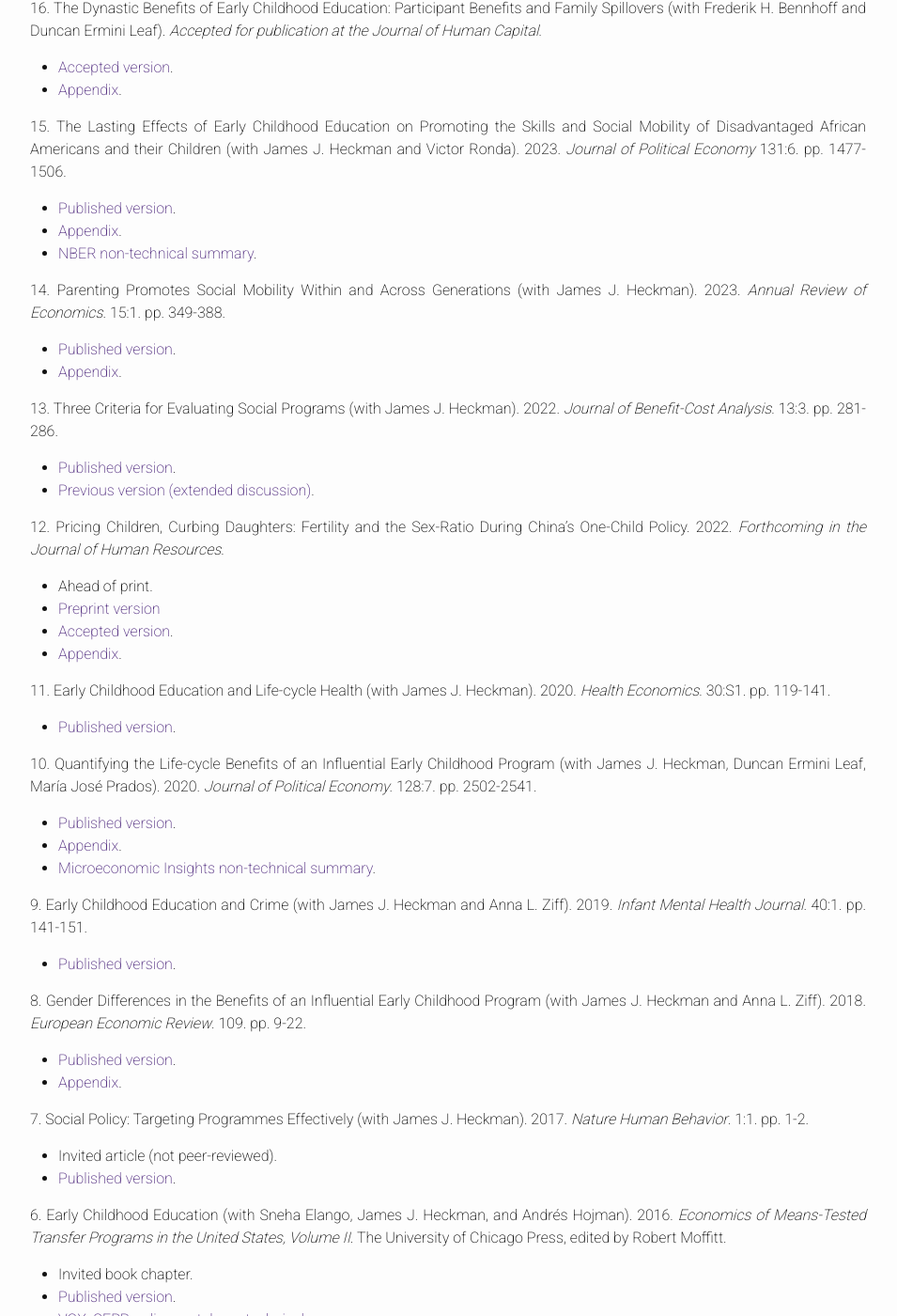
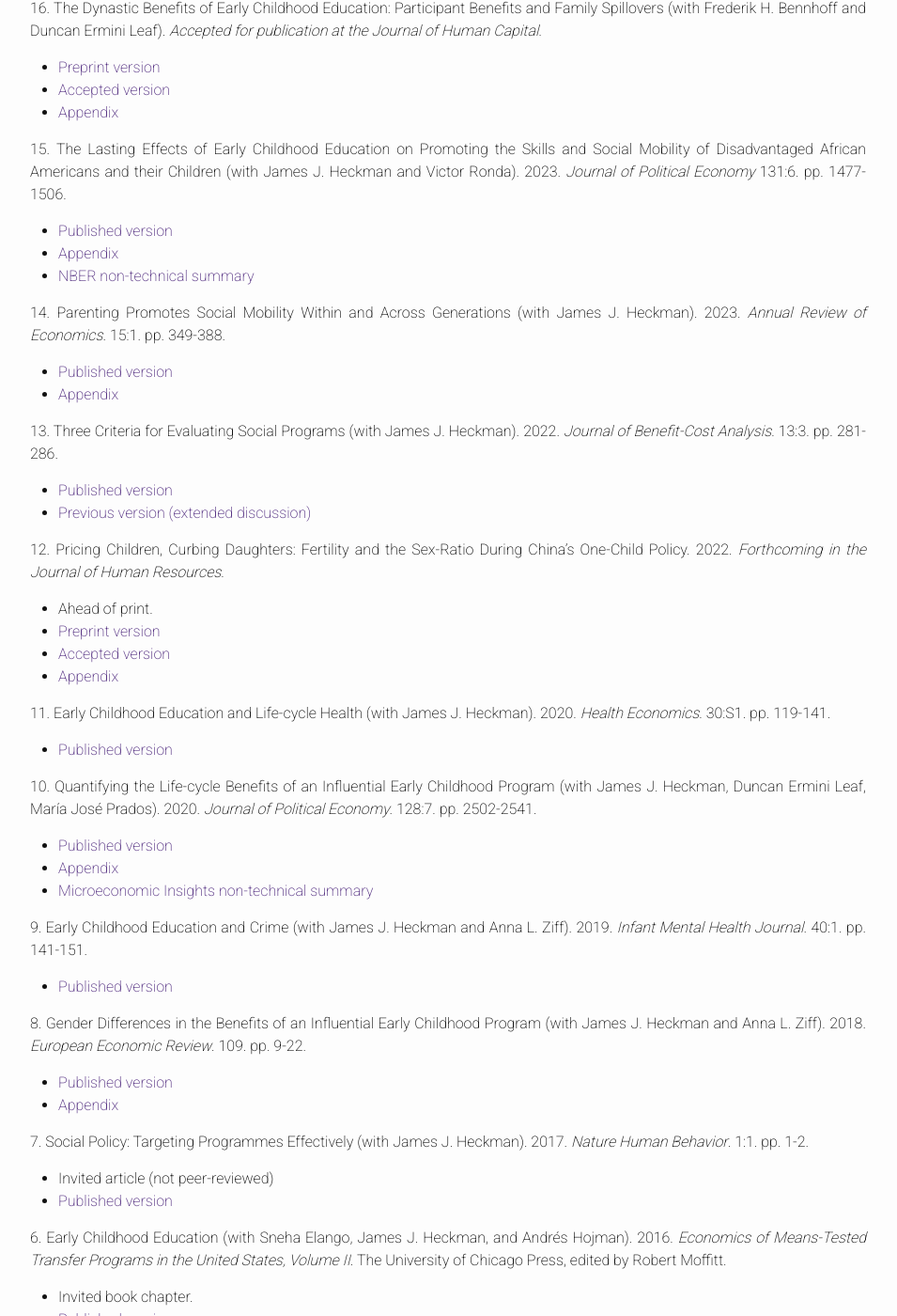
Before and after one commit to jorgelgarcia/jorgelgarcia.github.io, a Jekyll site: the page built from research.md, in a window 1280 px wide and 1400 px high, scrolled down 292 px. Shown: the whole window at 94% size, without its empty margins (163-1118 px from the left). Built offline with Jekyll 4.4.1, drawn with Linux system fonts in a browser that asks for light colours; nearby versions of some CDN libraries; some web fonts are replaced.

Commit message:
add jhc preprint

```diff
--- a/research.md
+++ b/research.md
@@ -12,88 +12,85 @@ My research statement is <a href="https://www.dropbox.com/s/j2zh6xceq8myhmd/garc
 ### Publications
 
 16\. The Dynastic Benefits of Early Childhood Education: Participant Benefits and Family Spillovers (with Frederik H. Bennhoff and Duncan Ermini Leaf). <em>Accepted for publication at the Journal of Human Capital<em>.
-* [Accepted version](https://www.dropbox.com/s/5wskczk6h2364b5/perrycba_revision_2023-07-28a_jlg.pdf?dl=0).
-* [Appendix](https://www.dropbox.com/s/sjocnqphi84edue/perrycba_appendixrevision_2023-07-28a_jlg.pdf?dl=0).
+* [Preprint version](https://www.journals.uchicago.edu/doi/abs/10.1086/728058)
+* [Accepted version](https://www.dropbox.com/s/5wskczk6h2364b5/perrycba_revision_2023-07-28a_jlg.pdf?dl=0)
+* [Appendix](https://www.dropbox.com/s/sjocnqphi84edue/perrycba_appendixrevision_2023-07-28a_jlg.pdf?dl=0)
 <br/>
 
 15\. The Lasting Effects of Early Childhood Education on Promoting the Skills and Social Mobility of Disadvantaged African Americans and their Children (with James J. Heckman and Victor Ronda). 2023. <em>Journal of Political Economy</em> 131:6. pp. 1477-1506.
-* [Published version](https://www.dropbox.com/s/q9ef27a35xfkpuy/722936.pdf?dl=0).
-* [Appendix](https://www.dropbox.com/s/vor0ypc15d6oa7c/perrysecondgen_appendix_08-26-2022a_jlg.pdf?dl=0).
-* [NBER non-technical summary](https://www.nber.org/digest-202110/intergenerational-impacts-perry-preschool-project).
+* [Published version](https://www.dropbox.com/s/q9ef27a35xfkpuy/722936.pdf?dl=0)
+* [Appendix](https://www.dropbox.com/s/vor0ypc15d6oa7c/perrysecondgen_appendix_08-26-2022a_jlg.pdf?dl=0)
+* [NBER non-technical summary](https://www.nber.org/digest-202110/intergenerational-impacts-perry-preschool-project)
 <br/>
 
 14\. Parenting Promotes Social Mobility Within and Across Generations (with James J. Heckman). 2023. <em>Annual Review of Economics</em>. 15:1. pp. 349-388.
-* [Published version](https://www.dropbox.com/scl/fi/xxdba08xeyk7kcjem8yns/annurev-economics-021423-031905.pdf?rlkey=pqy6it5s41xojcyd1wwff1s0n&dl=0).
-* [Appendix](https://www.dropbox.com/s/j279auh3i4pb642/arpaper_appendix_02-14-2023a_jlg.pdf?dl=0).
+* [Published version](https://www.dropbox.com/scl/fi/xxdba08xeyk7kcjem8yns/annurev-economics-021423-031905.pdf?rlkey=pqy6it5s41xojcyd1wwff1s0n&dl=0)
+* [Appendix](https://www.dropbox.com/s/j279auh3i4pb642/arpaper_appendix_02-14-2023a_jlg.pdf?dl=0)
 <br/>
 
 13\. Three Criteria for Evaluating Social Programs (with James J. Heckman). 2022. <em>Journal of Benefit-Cost Analysis</em>. 13:3. pp. 281-286.
-* [Published version](https://www.dropbox.com/s/j6tjzm0iarupldt/three-criteria-for-evaluating-social-programs.pdf?dl=0).
-* [Previous version (extended discussion)](https://www.dropbox.com/s/fmzlaftadxmkb7z/w30005.pdf?dl=0).
+* [Published version](https://www.dropbox.com/s/j6tjzm0iarupldt/three-criteria-for-evaluating-social-programs.pdf?dl=0)
+* [Previous version (extended discussion)](https://www.dropbox.com/s/fmzlaftadxmkb7z/w30005.pdf?dl=0)
 <br/>
 
 12\. Pricing Children, Curbing Daughters: Fertility and the Sex-Ratio During China's One-Child Policy. 2022.  <em>Forthcoming in the Journal of Human Resources</em>.
 * Ahead of print.
 * [Preprint version](http://jhr.uwpress.org/content/early/2022/03/31/jhr.0820-11118R1.full.pdf+html)
-* [Accepted version](https://www.dropbox.com/s/19rvs85us3fssyj/pricingchildren_paper_02252022a_jlg.pdf?dl=0).
-* [Appendix](https://www.dropbox.com/s/lunjmsbd6bjgspi/pricingchildren_appendix_02252022a_jlg.pdf?dl=0).
+* [Accepted version](https://www.dropbox.com/s/19rvs85us3fssyj/pricingchildren_paper_02252022a_jlg.pdf?dl=0)
+* [Appendix](https://www.dropbox.com/s/lunjmsbd6bjgspi/pricingchildren_appendix_02252022a_jlg.pdf?dl=0)
 <br/>
 
 11\. Early Childhood Education and Life-cycle Health (with James J. Heckman). 2020. <em>Health Economics</em>. 30:S1. pp. 119-141.
-* [Published version](https://www.dropbox.com/s/viq16eci1e0kxkn/healtheconomics.pdf?dl=0).
+* [Published version](https://www.dropbox.com/s/viq16eci1e0kxkn/healtheconomics.pdf?dl=0)
 <br/>
 
 10\. Quantifying the Life-cycle Benefits of an Influential Early Childhood Program (with James J. Heckman, Duncan Ermini Leaf, María José Prados). 2020. <em>Journal of Political Economy</em>. 128:7. pp. 2502-2541.
-* [Published version](https://www.dropbox.com/s/1yinom4vsgl3afc/705718.pdf?dl=0).
-* [Appendix](https://www.dropbox.com/s/p5wp4yh96k0d9ov/abc_comprehensivecba_appendix-pub_2018-08-02a_jlg.pdf?dl=0).
-* [Microeconomic Insights non-technical summary](https://microeconomicinsights.org/life-cycle-benefits-of-early-childhood-programs-evidence-from-an-influential-early-childhood-program/).
+* [Published version](https://www.dropbox.com/s/1yinom4vsgl3afc/705718.pdf?dl=0)
+* [Appendix](https://www.dropbox.com/s/p5wp4yh96k0d9ov/abc_comprehensivecba_appendix-pub_2018-08-02a_jlg.pdf?dl=0)
+* [Microeconomic Insights non-technical summary](https://microeconomicinsights.org/life-cycle-benefits-of-early-childhood-programs-evidence-from-an-influential-early-childhood-program/)
 <br/>
 
 9\. Early Childhood Education and Crime (with James J. Heckman and Anna L. Ziff). 2019. <em>Infant Mental Health Journal</em>. 40:1. pp. 141-151.
-* [Published version](https://www.dropbox.com/s/g20mp915abtldpl/earlyandcrime.pdf?dl=0).
+* [Published version](https://www.dropbox.com/s/g20mp915abtldpl/earlyandcrime.pdf?dl=0)
 <br/>
 
 8\. Gender Differences in the Benefits of an Influential Early Childhood Program (with James J. Heckman and Anna L. Ziff). 2018. <em>European Economic Review</em>. 109. pp. 9-22.
-* [Published version](https://www.dropbox.com/s/q6mowvkjpz1us5h/1-s2.0-S0014292118300953-main.pdf?dl=0).
-* [Appendix](https://www.dropbox.com/s/z3sfkvm5f655w0r/abc_treatmenteffects_appendix.pdf?dl=0).
+* [Published version](https://www.dropbox.com/s/q6mowvkjpz1us5h/1-s2.0-S0014292118300953-main.pdf?dl=0)
+* [Appendix](https://www.dropbox.com/s/z3sfkvm5f655w0r/abc_treatmenteffects_appendix.pdf?dl=0)
 <br/>
 
 7\. Social Policy: Targeting Programmes Effectively (with James J. Heckman). 2017. <em>Nature Human Behavior</em>. 1:1. pp. 1-2.
-* Invited article (not peer-reviewed).
-* [Published version](https://www.dropbox.com/s/8rktlxe288yrr2t/s41562-016-0019.pdf?dl=0).
+* Invited article (not peer-reviewed)
+* [Published version](https://www.dropbox.com/s/8rktlxe288yrr2t/s41562-016-0019.pdf?dl=0)
 <br/>
 
 6\. Early Childhood Education (with Sneha Elango, James J. Heckman, and Andrés Hojman). 2016. <em>Economics of Means-Tested Transfer Programs in the United States, Volume II</em>. The University of Chicago Press, edited by Robert Moffitt.
 * Invited book chapter.
-* [Published version](https://www.dropbox.com/s/u60uewgz4asd5os/c13489.pdf?dl=0).
-* [VOX, CEPR policy portal non-technical summary](https://voxeu.org/article/early-childhood-education-and-social-mobility).
+* [Published version](https://www.dropbox.com/s/u60uewgz4asd5os/c13489.pdf?dl=0)
+* [VOX, CEPR policy portal non-technical summary](https://voxeu.org/article/early-childhood-education-and-social-mobility)
 <br/>
 
 5\. The Price of Fringe Benefits when Formal and Informal Labor Markets Coexist (with David Argente). 2015. <em>IZA Journal of Labor Economics</em>. 4:1. pp. 1-12.
-* [Published version](https://www.dropbox.com/s/11lazt40lqi80wl/s40172-014-0014-0.pdf?dl=0).
+* [Published version](https://www.dropbox.com/s/11lazt40lqi80wl/s40172-014-0014-0.pdf?dl=0)
 <br/>
 
 4\. Why Do Formal Credit, Informal Credit, and both Types of Credits Coexist as Consumer Choices? (with Víctor Carreón and Sonia Di Giannatale). 2015. <em>Economics Bulletin</em>. 35:1. pp. 89-96.
-* [Published version](https://www.dropbox.com/s/zjffr0busvzl8n9/EB-15-V35-I1-P10.pdf?dl=0).
+* [Published version](https://www.dropbox.com/s/zjffr0busvzl8n9/EB-15-V35-I1-P10.pdf?dl=0)
 <br/>
 <br/>
 
 ### Working Papers
 
 3\. Guaranteed Employment in Rural India: Richer Households, Poorer Women? <em>Revision requested at the American Economic Journal: Economic Policy</em>.
-* [Current version](https://www.dropbox.com/s/0on13notpwx06qo/gem_paper_04-12-2023b_jlg.pdf?dl=0).
-* [Appendix](https://www.dropbox.com/s/yo4zctf9ki5j7i7/gem_appendix_04-12-2023a_jlg.pdf?dl=0).
+* [Current version](https://www.dropbox.com/s/0on13notpwx06qo/gem_paper_04-12-2023b_jlg.pdf?dl=0)
+* [Appendix](https://www.dropbox.com/s/yo4zctf9ki5j7i7/gem_appendix_04-12-2023a_jlg.pdf?dl=0)
 <br/>
 
 2\. High-Quality Early-Childhood Education at Scale: Evidence from a Multisite Randomized Trial (with William Dougan and Illia Polovnikov). <em>Under review<em>.
-* [Current version](https://www.dropbox.com/scl/fi/ksau89zkcjx466jcdrf90/hqecescale_paper_2023-08-25a_jlg.pdf?rlkey=nyq5kdmgaw1t6jp63pv5ix7cb&dl=0).
-* [Appendix](https://www.dropbox.com/scl/fi/4sme0bknl9lt3ji97h8v0/hqecescale_appendix_2023-08-25a_jlg.pdf?rlkey=8bwxmst1tjd8xx3jlqmvug1yn&dl=0).
+* [Current version](https://www.dropbox.com/scl/fi/ksau89zkcjx466jcdrf90/hqecescale_paper_2023-08-25a_jlg.pdf?rlkey=nyq5kdmgaw1t6jp63pv5ix7cb&dl=0)
+* [Appendix](https://www.dropbox.com/scl/fi/4sme0bknl9lt3ji97h8v0/hqecescale_appendix_2023-08-25a_jlg.pdf?rlkey=8bwxmst1tjd8xx3jlqmvug1yn&dl=0)
 <br/>
 
 1\. Complementarity and Substitutability in the Production of Early Human Capital (with Sebastián Gallegos). <em>Under review<em>.
-* [Current version](https://www.dropbox.com/scl/fi/opecp7u69q7zmr3lknf45/dynamiccomplementary_07272023a_jlg.pdf?rlkey=0ygi0b0rbqdbdn4dlys7evcl1&dl=0).
-* [Appendix](https://www.dropbox.com/scl/fi/duqlxn9kdxyjkjkgezh6t/dynamiccomplementary_appendix_07272023a_jlg.pdf?rlkey=0ke0voxnb5d1hymkw2daqctvj&dl=0).
-
-
-<br/>
-<br/>
+* [Current version](https://www.dropbox.com/scl/fi/opecp7u69q7zmr3lknf45/dynamiccomplementary_07272023a_jlg.pdf?rlkey=0ygi0b0rbqdbdn4dlys7evcl1&dl=0)
+* [Appendix](https://www.dropbox.com/scl/fi/duqlxn9kdxyjkjkgezh6t/dynamiccomplementary_appendix_07272023a_jlg.pdf?rlkey=0ke0voxnb5d1hymkw2daqctvj&dl=0)
```
